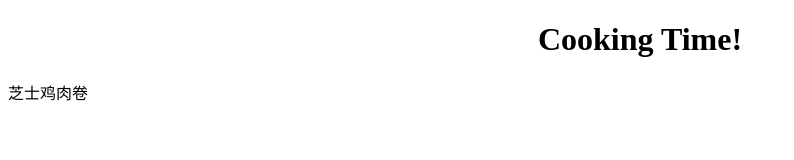
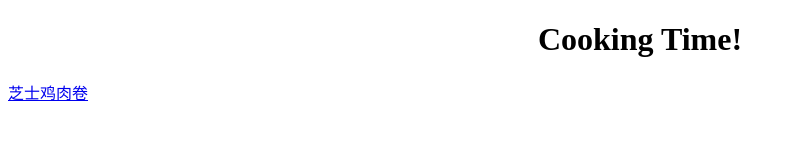
Before and after one commit to assistmoon/CookingTime, a plain HTML site: page index.html in a window 1280 px wide. Shown: the whole page, without its empty margins (0-794 px from the left). Drawn offline with Linux system fonts and the light colour scheme.

Commit message:
book1 06

```diff
--- a/index.html
+++ b/index.html
@@ -14,11 +14,9 @@
       <header>
         <h1 id="center">Cooking Time!</h1>
       </header>
-      <content="">
-        <div>
-          <a herf = "../cookbook/book1.html">芝士鸡肉卷</a>
-        </div>
-      </content>
+      <div>
+          <a href="../cookbook/book1.html">芝士鸡肉卷</a>
+      </div>
     </div>
   </body>
 </html>
```
